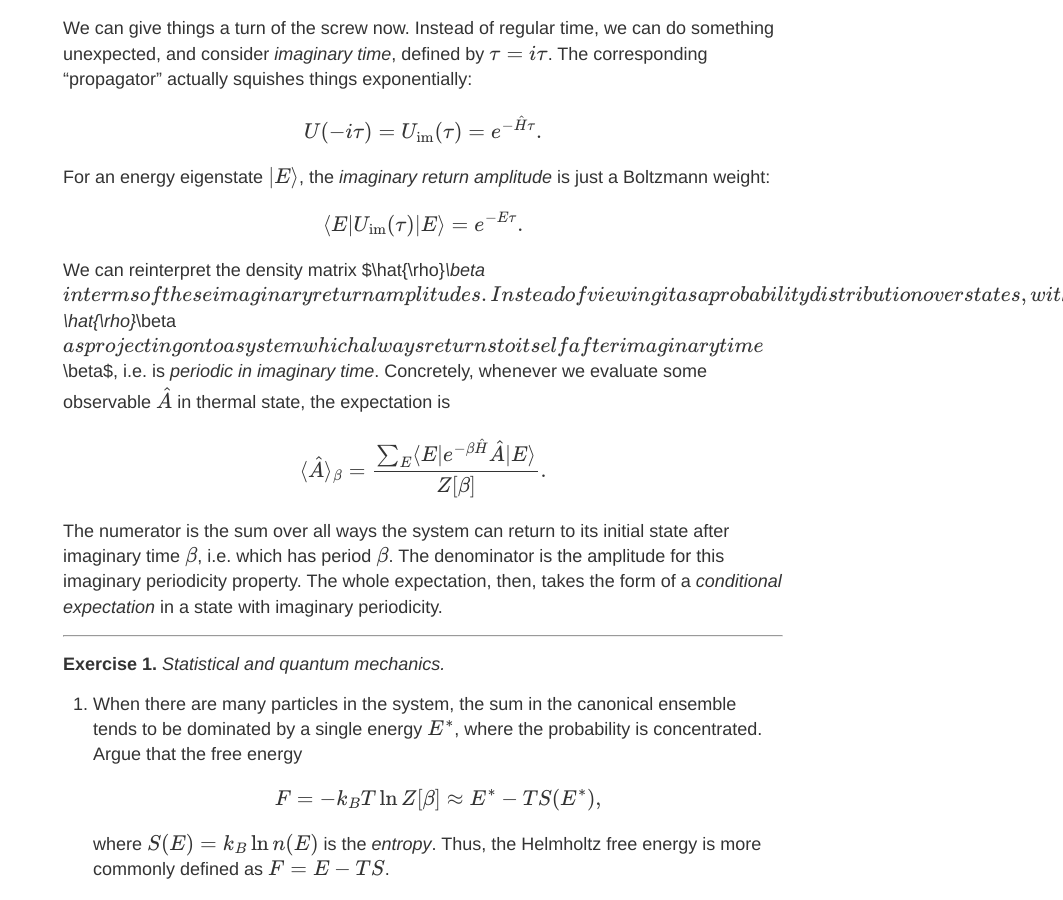
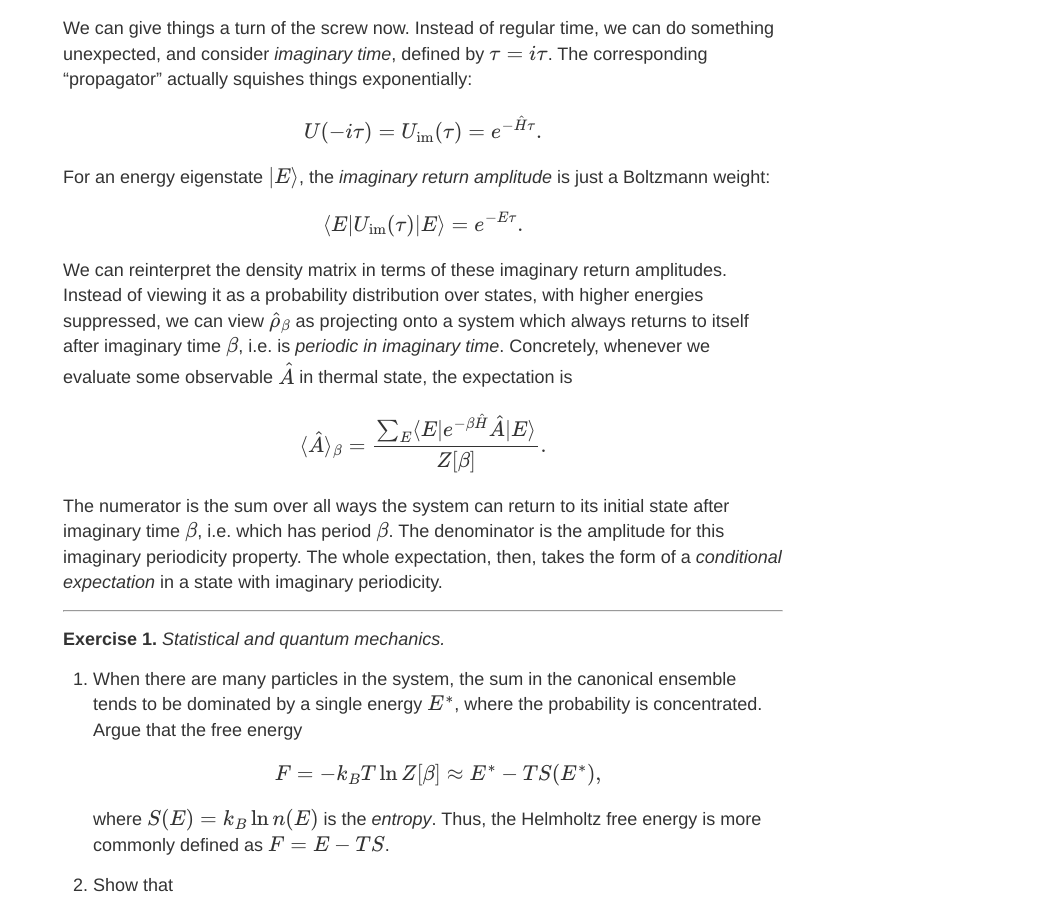
Before and after one commit to hapax/hapax.github.io, a Jekyll site: the page built from assets/imaginary-time.md, in a window 1280 px wide and 900 px high, scrolled down 2479 px. Shown: the whole window, without its empty margins (217-1280 px from the left). Built offline with Jekyll 4.4.1, drawn with Linux system fonts in a browser that asks for light colours; our own code applies the rules of GitHub Pages for plain Markdown files; formulas are drawn with MathJax 3; a script that is not in the unit is left out.

Commit message:
Update imaginary-time.md

```diff
--- a/assets/imaginary-time.md
+++ b/assets/imaginary-time.md
@@ -156,7 +156,7 @@ $$
 \langle E| U_\text{im}(\tau) | E\rangle = e^{-E \tau}.
 $$
 
-We can reinterpret the density matrix $\hat{\rho}_\beta$ in terms of
+We can reinterpret the density matrix in terms of
 these imaginary return amplitudes.
 Instead of viewing it as a probability distribution over states, with
 higher energies suppressed, we can view $\hat{\rho}_\beta$ as
```
